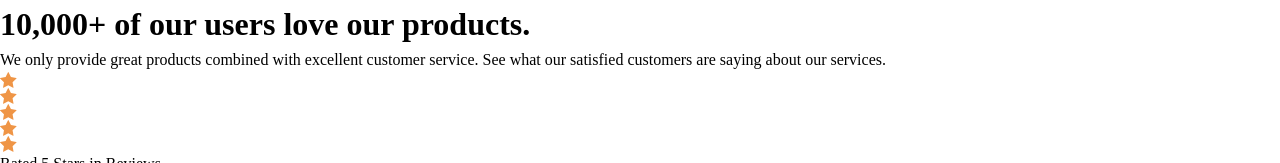
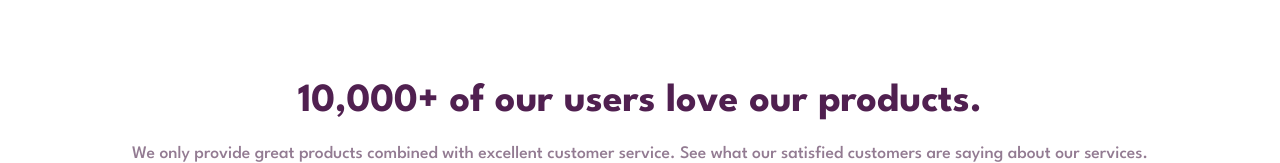
Before and after one commit to xapzx/social-proof-section, a plain HTML site: page index.html in a window 1280 px wide. Shown: the top 163 px of the page. Drawn offline with Linux system fonts and the light colour scheme.

Commit message:
Added layout and styling to header text

```diff
--- a/style.css
+++ b/style.css
@@ -14,3 +14,35 @@
     --fw-medium: 500;
     --fw-bold: 700;
 }
+
+body {
+    min-height: 100vh;
+    font-family: var(--ff-primary);
+    font-weight: var(--fw-regular);
+    font-size: var(--fs-body);
+    display: grid;
+    place-items: center;
+    text-align: center;
+    padding: 1.4rem;
+    margin: 4rem 0;
+}
+
+.product-info {
+    display: flex;
+    flex-direction: column;
+    gap: 1.5rem;
+}
+
+.product-info > h1 {
+    color: var(--very-dark-magenta);
+    font-size: 2.5rem;
+    font-weight: var(--fw-bold);
+    line-height: 2rem;
+}
+
+.desc {
+    color: var(--dark-grayish-magenta);
+    font-size: 1.1rem;
+    font-weight: var(--fw-medium);
+    line-height: 1.5rem;
+}
```
